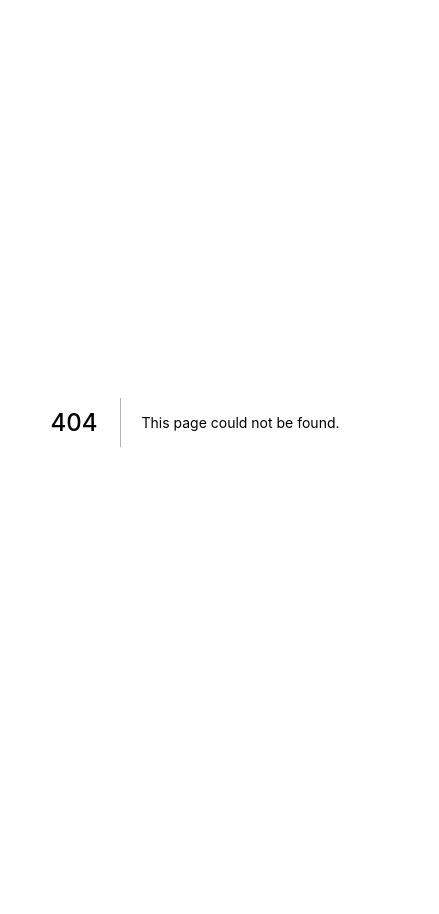
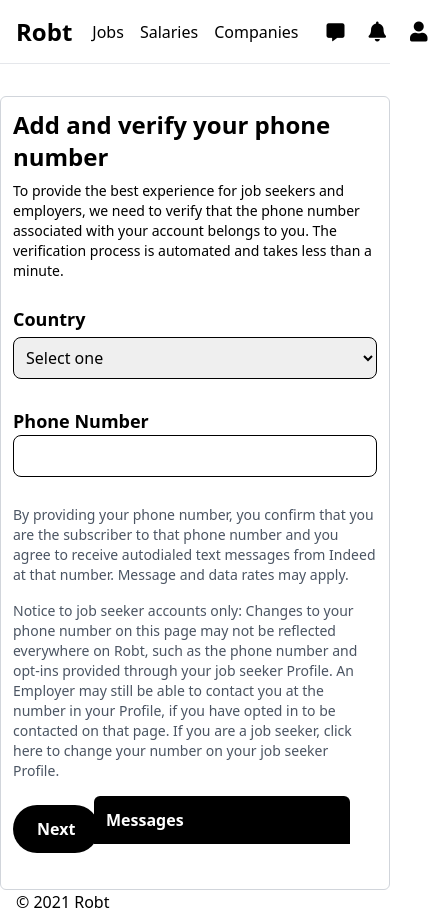
Before and after one commit to Almsrr/robt, a Next.js app: page /account/change-phone-number in a window 390 px wide. Before the commit this address had no page. Shown: the whole page, 439 px wide, since content can reach past the window. Before the commit the page ends 844 px from the top, so only its background shows below. Built offline with nearby package versions, Linux system fonts and the light colour scheme; sample sign-in values are in the browser's storage.

Commit message:
update user phone number

```diff
--- a/components/ContactInformation.tsx
+++ b/components/ContactInformation.tsx
@@ -39,7 +39,7 @@ const ContactInformation: FC<User> = function (props) {
   };
 
   const editEmailUrl = `/account/change-email?accountId=${props.id}&email=${props.email}&role=${props.role}`;
-  // const editPhoneNumberUrl = `/account/change-phone-number?account=${props.id}`;
+  const updatePhoneNumberUrl = `/account/change-phone-number?accountId=${props.id}&role=${props.role}`;
 
   const preview = (
     <div className="pb-5 text-gray-500">
@@ -118,14 +118,19 @@ const ContactInformation: FC<User> = function (props) {
           </span>
         </label>
         {!hasPhoneNumber && (
-          <button className="text-blue-600 text-sm flex items-center">
-            <i className="fas fa-plus-circle pr-2 text-lg"></i>Add phone number
-          </button>
+          <Link href={updatePhoneNumberUrl}>
+            <a className="text-blue-600 text-sm flex items-center">
+              <i className="fas fa-plus-circle pr-2 text-lg"></i>Add phone
+              number
+            </a>
+          </Link>
         )}
         {hasPhoneNumber && (
           <p>
             {props.phoneNumber}
-            <button className="text-blue-600 text-xs mx-2">edit</button>
+            <Link href={updatePhoneNumberUrl}>
+              <a className="text-blue-600 text-xs mx-2">edit</a>
+            </Link>
           </p>
         )}
       </div>
--- /dev/null
+++ b/components/PhoneNumber/PhoneNumberCodeInput.tsx
@@ -0,0 +1,74 @@
+import { FC, useState, useRef, useEffect } from "react";
+
+import Spinner from "../UI/Spinner/Spinner";
+
+interface PhoneNumberCodeInputProps {
+  onBack(): void;
+  onReceived(): void;
+}
+
+const PhoneNumberCodeInput: FC<PhoneNumberCodeInputProps> = function (props) {
+  const [code, setCode] = useState("");
+  const [isLoading, setIsLoading] = useState(false);
+  const { onBack, onReceived } = props;
+
+  let nextStateTimer = useRef<NodeJS.Timeout>();
+  let codeTimer = useRef<NodeJS.Timeout>();
+  let loadingTimer = useRef<NodeJS.Timeout>();
+
+  useEffect(() => {
+    loadingTimer.current = setTimeout(() => {
+      setIsLoading(true);
+    }, 3500);
+    nextStateTimer.current = setTimeout(() => {
+      setCode("GS3254");
+      setIsLoading(false);
+    }, 3700);
+    codeTimer.current = setTimeout(() => {
+      onReceived();
+    }, 4000);
+  }, [onReceived]);
+
+  const backHandler = () => {
+    clearTimeout(nextStateTimer.current!);
+    clearTimeout(codeTimer.current!);
+    clearTimeout(loadingTimer.current!);
+    onBack();
+  };
+
+  return (
+    <section className="border border-gray-300 rounded-md p-3 mx-auto max-w-sm">
+      <header>
+        <h1 className="font-bold text-2xl">We sent you a code!</h1>
+      </header>
+      <form className="pt-4">
+        <div className="form-row">
+          <div className="flex items-center">
+            <input
+              type="text"
+              id="phone-code"
+              className="border border-black rounded-lg block p-2 w-9/12"
+              placeholder="Code"
+              value={code}
+              onChange={(event) => setCode(event.target.value)}
+            />
+            {isLoading && (
+              <div className="ml-4">
+                <Spinner />
+              </div>
+            )}
+          </div>
+        </div>
+        <button
+          type="button"
+          onClick={backHandler}
+          className="text-sm text-blue-600 block w-max mx-auto mt-2 mb-4"
+        >
+          Did not receive the code?
+        </button>
+      </form>
+    </section>
+  );
+};
+
+export default PhoneNumberCodeInput;
--- /dev/null
+++ b/components/PhoneNumber/PhoneNumberForm.tsx
@@ -0,0 +1,97 @@
+import { FC, FormEvent } from "react";
+
+interface PhoneNumberFormProps {
+  countryCode: string;
+  phoneNumber: string;
+  onChangeCountryCode(countryCode: string): void;
+  onChangePhoneNumber(phoneNumber: string): void;
+  onSubmit(): void;
+  onCancel(): void;
+}
+
+const PhoneNumberForm: FC<PhoneNumberFormProps> = function (props) {
+  const submitHandler = (event: FormEvent) => {
+    event.preventDefault();
+    props.onSubmit();
+  };
+  return (
+    <section className="border border-gray-300 rounded-md p-3">
+      <header>
+        <h1 className="font-bold text-2xl mb-2">
+          Add and verify your phone number
+        </h1>
+        <p className="text-sm">
+          To provide the best experience for job seekers and employers, we need
+          to verify that the phone number associated with your account belongs
+          to you. The verification process is automated and takes less than a
+          minute.
+        </p>
+      </header>
+      <form className="pt-6" onSubmit={submitHandler}>
+        <div className="max-w-sm">
+          <div className="form-row mb-4">
+            <label htmlFor="country" className="block font-bold text-lg pb-1">
+              Country
+            </label>
+            <select
+              className="border border-black rounded-lg block w-full p-2"
+              id="country"
+              value={props.countryCode}
+              onChange={(event) =>
+                props.onChangeCountryCode(event.target.value)
+              }
+            >
+              <option value="">Select one</option>
+              <option value="+1">Dominican Republic (+1)</option>
+            </select>
+          </div>
+          <div className="form-row mb-4">
+            <label htmlFor="phone-number" className="font-bold text-lg pb-2">
+              Phone Number
+            </label>
+            <input
+              type="text"
+              id="phone-number"
+              className="border border-black rounded-lg block w-full p-2"
+              value={props.phoneNumber}
+              onChange={(event) =>
+                props.onChangePhoneNumber(event.target.value)
+              }
+            />
+          </div>
+        </div>
+        <p className="mb-4 text-gray-600 text-sm">
+          By providing your phone number, you confirm that you are the
+          subscriber to that phone number and you agree to receive autodialed
+          text messages from Indeed at that number. Message and data rates may
+          apply.
+        </p>
+        <p className="text-gray-600 text-sm">
+          Notice to job seeker accounts only: Changes to your phone number on
+          this page may not be reflected everywhere on Robt, such as the phone
+          number and opt-ins provided through your job seeker Profile. An
+          Employer may still be able to contact you at the number in your
+          Profile, if you have opted in to be contacted on that page. If you are
+          a job seeker, click here to change your number on your job seeker
+          Profile.
+        </p>
+        <div className="my-6">
+          <button
+            type="submit"
+            className="bg-black text-white rounded-full font-bold py-3 px-6"
+          >
+            Next
+          </button>
+          <button
+            className="font-bold py-3 px-6"
+            onClick={() => props.onCancel()}
+          >
+            Cancel
+          </button>
+        </div>
+      </form>
+    </section>
+  );
+};
+
+export default PhoneNumberForm;
--- a/components/UI/Spinner/Spinner.module.css
+++ b/components/UI/Spinner/Spinner.module.css
@@ -1,6 +1,5 @@
 .spinner {
   display: block;
-  margin: 0 auto;
   width: 30px;
   height: 30px;
   border-radius: 50%;
--- /dev/null
+++ b/pages/account/change-phone-number.tsx
@@ -0,0 +1,136 @@
+import { useRouter } from "next/router";
+
+import { FormEvent, ReactElement, useRef, useState } from "react";
+
+import { NextPageWithLayout } from "../_app";
+import Layout from "../../components/UI/Layout";
+import axios from "axios";
+import PhoneNumberForm from "../../components/PhoneNumber/PhoneNumberForm";
+import PhoneNumberCodeInput from "../../components/PhoneNumber/PhoneNumberCodeInput";
+
+interface actionData {
+  phoneNumber: string;
+  password: string;
+}
+
+const ChangePhoneNumberPage: NextPageWithLayout = function () {
+  const [phoneNumber, setPhoneNumber] = useState<string>("");
+  const [countryCode, setCountryCode] = useState<string>("");
+  const [password, setPassword] = useState<string>("");
+  const [isWaitingCode, setIsWaitingCode] = useState<boolean>(false);
+  const [isAuthenticating, setIsAuthenticating] = useState<boolean>(false);
+
+  const router = useRouter();
+  const { accountId, role } = router.query;
+
+  const changeCountryCodeHandler = (countryCode: string) => {
+    setCountryCode(countryCode);
+  };
+  const changePhoneNumberHandler = (phoneNumber: string) => {
+    setPhoneNumber(phoneNumber);
+  };
+  const submitPhoneNumberHandler = () => {
+    if (countryCode.length === 0) return;
+    if (phoneNumber.length === 0) return;
+    setIsWaitingCode(true);
+  };
+
+  const goToProfile = () => {
+    router.push(`/${role}/${accountId}`);
+  };
+
+  const codeReceivedHandler = () => {
+    setIsAuthenticating(true);
+  };
+
+  const cancelCodeWaiting = () => {
+    setIsWaitingCode(false);
+  };
+
+  const updateAccountPhoneNumber = (event: FormEvent) => {
+    event.preventDefault();
+
+    const url = `/api/account/update-phone`;
+    const completePhoneNumber = `${countryCode} ${phoneNumber}`;
+    const data = { accountId, password, newPhoneNumber: completePhoneNumber };
+    axios
+      .put(url, data)
+      .then((response) => {
+        if (response.data.ok) {
+          alert("Phone number saved successfully");
+          goToProfile();
+        } else {
+          alert(response.data.info);
+        }
+      })
+      .catch((error: any) => {
+        console.log(error.message);
+      });
+  };
+  let viewContent;
+  if (isAuthenticating) {
+    viewContent = (
+      <section className="border border-gray-300 rounded-md p-3 mx-auto max-w-sm">
+        <header>
+          <h1 className="font-bold text-2xl mb-1">One last step</h1>
+          <p className="text-sm text-gray-600">Confirm your identity</p>
+        </header>
+        <form className="pt-4" onSubmit={updateAccountPhoneNumber}>
+          <div className="form-row">
+            <label htmlFor="password" className="block font-bold text-md pb-1">
+              Current password
+            </label>
+            <input
+              type="password"
+              id="password"
+              className="border border-black rounded-lg block w-full p-2"
+              placeholder="Password"
+              value={password}
+              onChange={(event) => setPassword(event.target.value)}
+            />
+          </div>
+          <div className="my-6">
+            <button
+              type="submit"
+              className="bg-black text-white rounded-full font-bold py-3 px-6"
+            >
+              Save
+            </button>
+            <button
+              className="font-bold py-3 px-6"
+              onClick={() => goToProfile()}
+            >
+              Cancel
+            </button>
+          </div>
+        </form>
+      </section>
+    );
+  } else if (isWaitingCode) {
+    viewContent = (
+      <PhoneNumberCodeInput
+        onReceived={codeReceivedHandler}
+        onBack={cancelCodeWaiting}
+      />
+    );
+  } else {
+    viewContent = (
+      <PhoneNumberForm
+        phoneNumber={phoneNumber}
+        countryCode={countryCode}
+        onChangeCountryCode={changeCountryCodeHandler}
+        onChangePhoneNumber={changePhoneNumberHandler}
+        onSubmit={submitPhoneNumberHandler}
+        onCancel={goToProfile}
+      />
+    );
+  }
+
+  return <main className="max-w-3xl mx-auto mt-8">{viewContent}</main>;
+};
+
+ChangePhoneNumberPage.getLayout = function (page: ReactElement) {
+  return <Layout>{page}</Layout>;
+};
+
+export default ChangePhoneNumberPage;
--- a/pages/api/account/[accountId].ts
+++ b/pages/api/account/[accountId].ts
@@ -39,7 +39,7 @@ export default async function handler(
         await updateAccountEmail(accountId, newEmail);
         res.status(200).json({ ok: true, info: null });
       } else {
-        res.status(200).json({ ok: false, info: "SOMETHING WENT WRONG" });
+        res.status(200).json({ ok: false, info: "INCORRECT PASSWORD" });
       }
       break;
     }
--- a/pages/api/account/update-phone.ts
+++ b/pages/api/account/update-phone.ts
@@ -6,20 +6,20 @@ export default async function handler(
   res: NextApiResponse
 ) {
   if (req.method === "PUT") {
-    const { newPhoneNumber, password, accountId } = req.body;
+    const { accountId, password, newPhoneNumber } = req.body;
     const account = await getAccountBy("id", accountId);
-    console.log(password, account?.password, accountId);
+    // console.log(password, account?.password, accountId);
 
     if (account?.password === password) {
       const phoneUpdated = await updateUserPhone(newPhoneNumber, accountId);
 
       if (phoneUpdated) {
-        res.status(200).json({ success: true });
+        res.status(200).json({ ok: true });
       } else {
-        res.status(502).send("");
+        res.status(502).send("SOMETHING WENT WRONG");
       }
     } else {
-      res.status(406).send("INCORRECT PASSWORD");
+      res.status(200).send({ ok: false, info: "INCORRECT PASSWORD" });
     }
   }
 }
```
